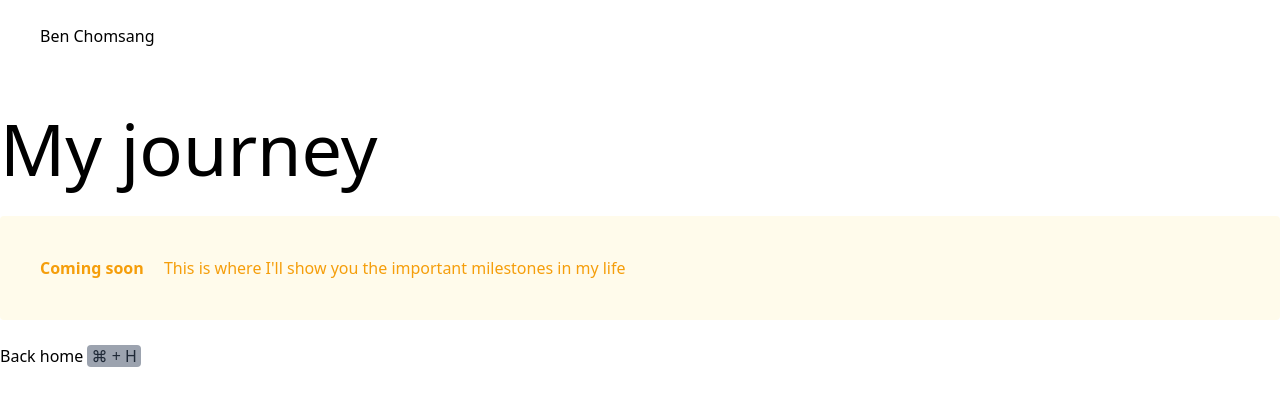
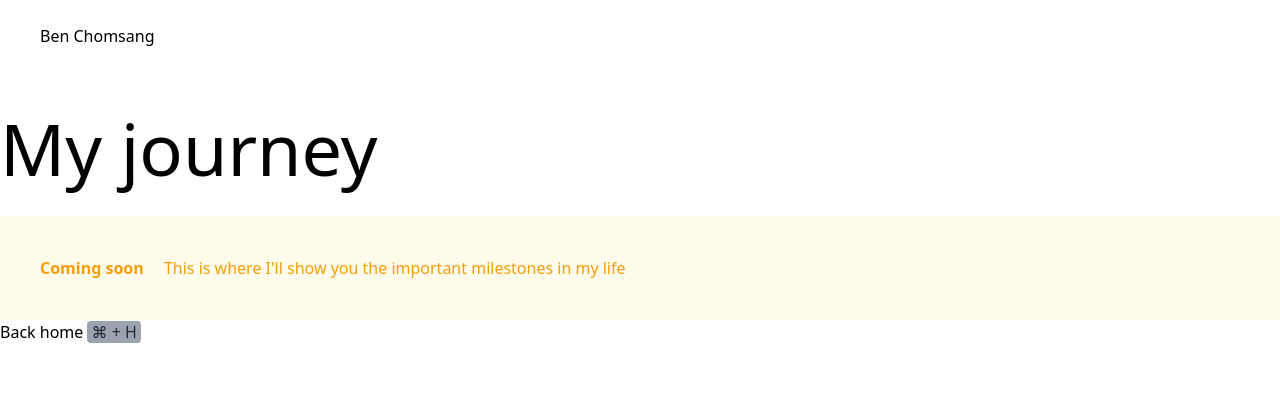
Before and after one commit to 1994benc/benchomsang-summer-2022, a Nuxt app: page /journey in a window 1280 px wide. Shown: the top 406 px of the page. Built offline with nearby package versions, Linux system fonts and the light colour scheme.

Commit message:
add nuxtlink to home

```diff
--- a/components/BackHomeButton.vue
+++ b/components/BackHomeButton.vue
@@ -1,12 +1,12 @@
 <template>
-  <button class="button">
-    Back home <KeyboardShortcutBadge label="⌘ + H" />
-  </button>
+  <NuxtLink to="/"
+    ><button class="button">
+      Back home <KeyboardShortcutBadge label="⌘ + H" /></button
+  ></NuxtLink>
 </template>
 
-
 <script>
-    export default {
-        name: "BackHomeButton",
-    }
+export default {
+  name: "BackHomeButton",
+};
 </script>
```
